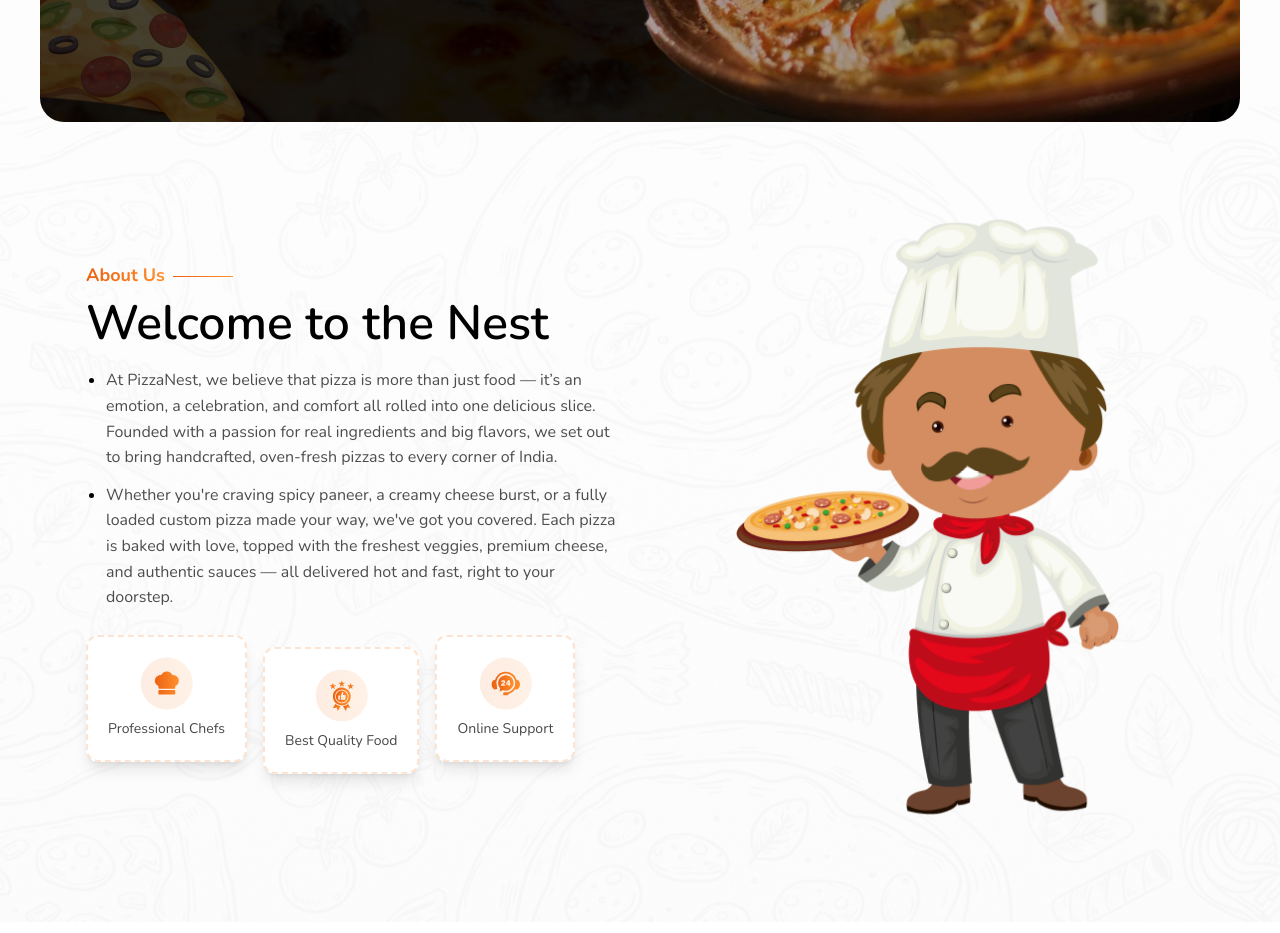
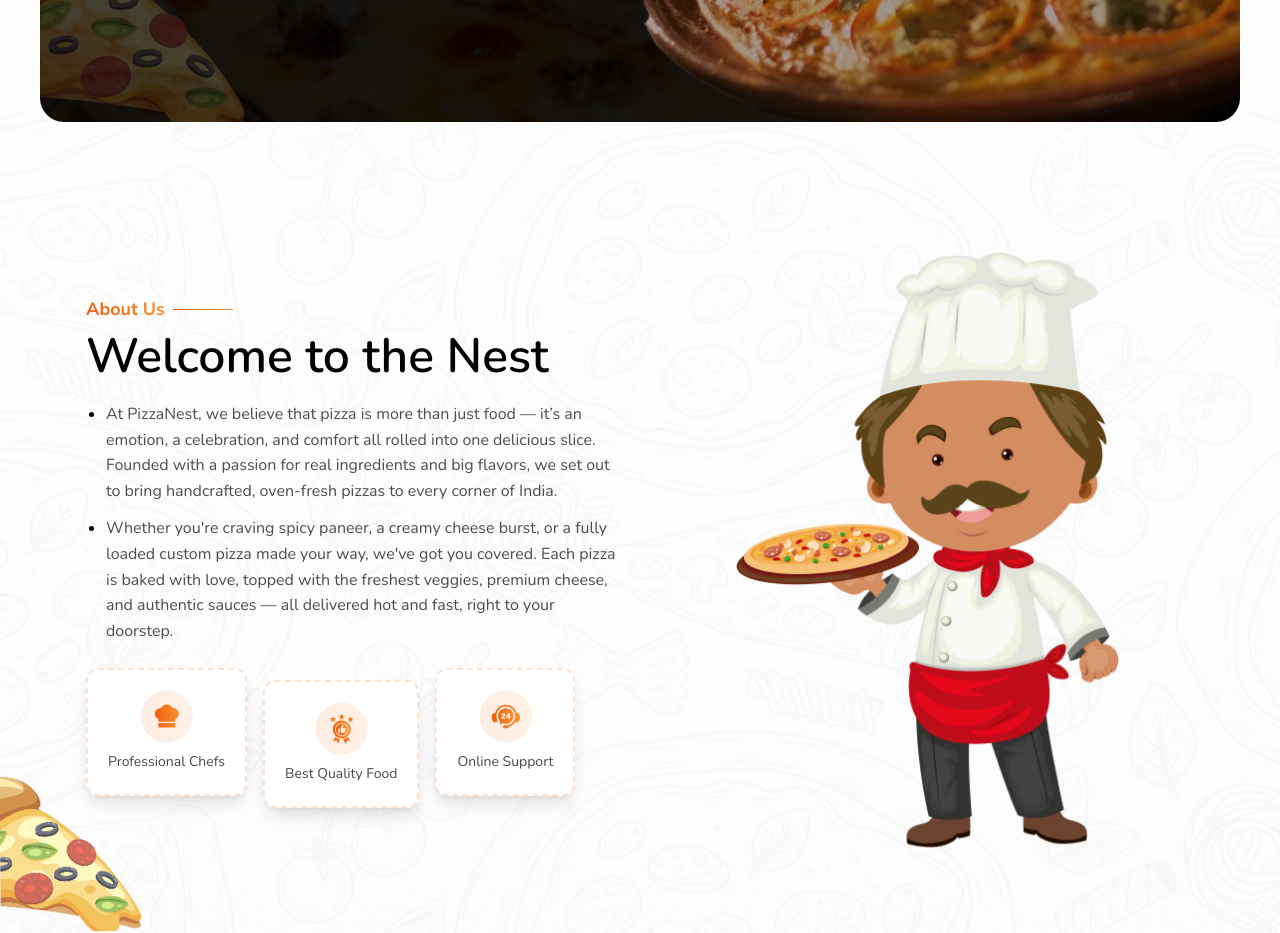
Before and after one commit to jatin-rajput563/pizza-nest, a React (Vite) app: page / in a window 1280 px wide. Shown: the part 680-1613 px from the top of the page. Built offline with nearby package versions, Linux system fonts and the light colour scheme.

Commit message:
aboutnest-testing-complete

```diff
--- a/src/App.css
+++ b/src/App.css
@@ -19,3 +19,21 @@
 .float-animation {
     animation: floatUpDown 2s ease-in-out infinite;
 }
+
+@keyframes pizzaFloat {
+    0% {
+        transform: translateY(0) rotate(0deg);
+    }
+
+    50% {
+        transform: translateY(-10px) rotate(-3deg);
+    }
+
+    100% {
+        transform: translateY(0) rotate(0deg);
+    }
+}
+
+.animate-pizzaFloat {
+    animation: pizzaFloat 2s ease-in-out infinite;
+}
--- a/src/components/AboutNest.jsx
+++ b/src/components/AboutNest.jsx
@@ -1,21 +1,21 @@
 import React from "react";
 import { AboutNest_Data } from "../utils/helper";
 import pizzaManimg from "../assets/images/png/nestpizaman-img.png";
+import LeftPizza from "../assets/images/png/About-left-pizza.png";
 
 const AboutNest = () => {
   return (
     <>
-      <div className="min-h-screen pt-16 md:pt-[100px]">
+      <div className="pt-16 md:pb-[48px] md:pt-[100px] relative">
         <div className="max-w-[1140px] px-4 mx-auto">
           <div className="flex flex-col-reverse lg:flex-row items-center lg:justify-between gap-10 text-center lg:text-left">
-            <div className="lg:w-1/2 flex flex-col items-center lg:items-start">
+            <div className="lg:w-1/2 flex py-[22px] sm:py-[44px] md:py-[77px] flex-col items-center lg:items-start">
               <div className="flex items-center gap-2 justify-center lg:justify-start">
                 <p className="font-bold text-lg leading-[120%] bg-[linear-gradient(85.95deg,_#EC6112_1.54%,_#FF902E_98.46%)] bg-clip-text text-transparent">
                   About Us
                 </p>
                 <div className="w-[60px] h-[1px] bg-[linear-gradient(85.95deg,_#EC6112_1.54%,_#FF902E_98.46%)]"></div>
               </div>
-
               <h2 className="font-semibold text-3xl sm:text-4xl lg:text-5xl leading-[120%] pt-2">
                 Welcome to the Nest
               </h2>
@@ -64,6 +64,11 @@
             </div>
           </div>
         </div>
+        <img
+          className="absolute left-0 bottom-0 w-full max-w-[90px] sm:max-w-[150px] animate-pizzaFloat"
+          src={LeftPizza}
+          alt="left-pizza"
+        />
       </div>
     </>
   );
```
Also changed, not shown: src/assets/images/png/about-left-pizza.png (added).
